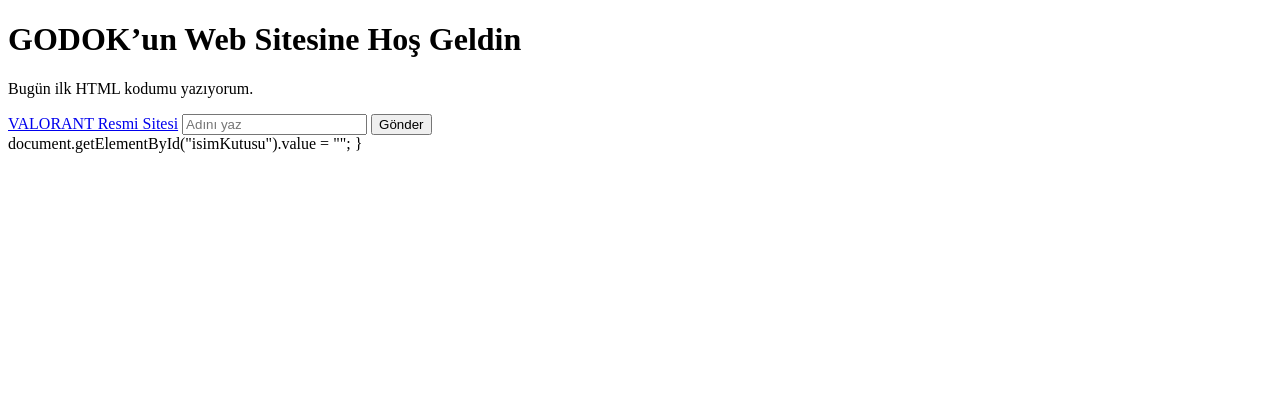
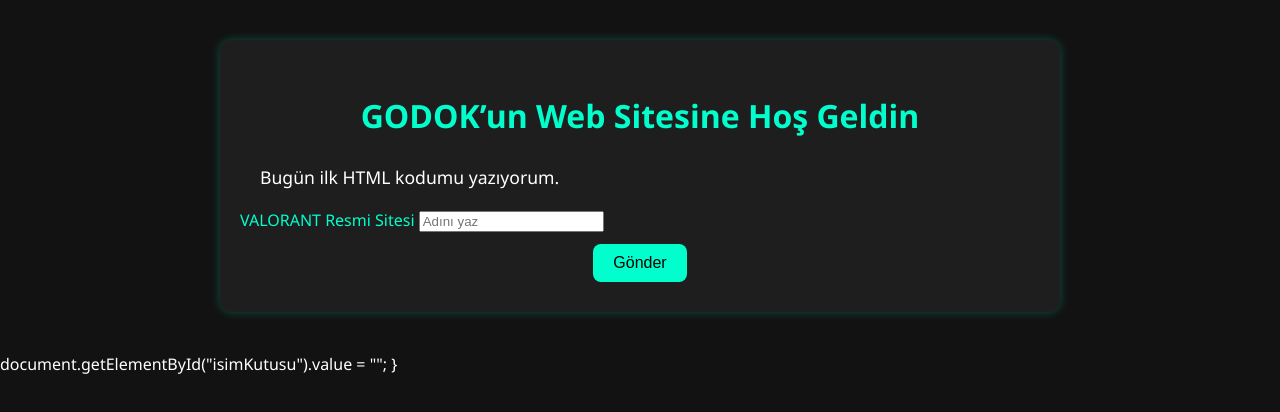
Before and after one commit to GODOKexe/GODOK, a plain HTML site: page index.html in a window 1280 px wide. Drawn offline with Linux system fonts and the light colour scheme.

Commit message:
Update style.css
heleellelelele

```diff
--- a/style.css
+++ b/style.css
@@ -1,7 +1,75 @@
+/* Temel stil ayarları */
 body {
+  background-color: #121212;
+  color: #ffffff;
+  font-family: 'Segoe UI', Tahoma, Geneva, Verdana, sans-serif;
+  margin: 0;
+  padding: 0;
+  line-height: 1.6;
   transition: background-color 0.5s;
 }
 
-h1, p {
+/* Başlıklar */
+h1, h2, h3 {
+  color: #00ffcc;
+  text-align: center;
+  margin-top: 30px;
   transition: all 0.3s;
 }
+
+/* Paragraflar */
+p {
+  font-size: 1.1em;
+  padding: 0 20px;
+  transition: all 0.3s;
+}
+
+/* Butonlar */
+button {
+  background-color: #00ffcc;
+  color: #000;
+  border: none;
+  padding: 10px 20px;
+  margin: 10px auto;
+  display: block;
+  font-size: 1em;
+  border-radius: 8px;
+  cursor: pointer;
+  transition: background-color 0.3s ease;
+}
+
+button:hover {
+  background-color: #00c2a8;
+}
+
+/* Kutular, bölmeler */
+.container {
+  max-width: 800px;
+  margin: 40px auto;
+  padding: 20px;
+  background-color: #1e1e1e;
+  border-radius: 12px;
+  box-shadow: 0 0 10px #00ffcc44;
+}
+
+/* Linkler */
+a {
+  color: #00ffcc;
+  text-decoration: none;
+}
+
+a:hover {
+  text-decoration: underline;
+}
+
+/* Scrollbar özelleştirme */
+::-webkit-scrollbar {
+  width: 8px;
+}
+::-webkit-scrollbar-track {
+  background: #1e1e1e;
+}
+::-webkit-scrollbar-thumb {
+  background: #00ffcc;
+  border-radius: 4px;
+}
```
